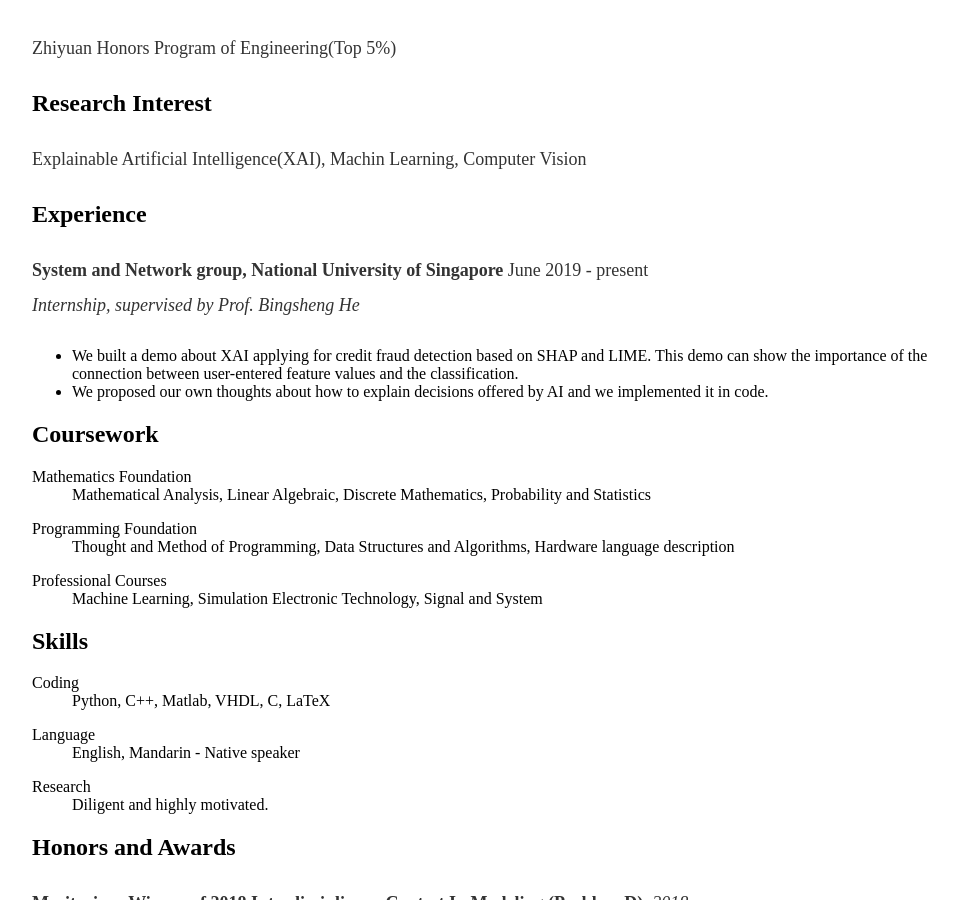
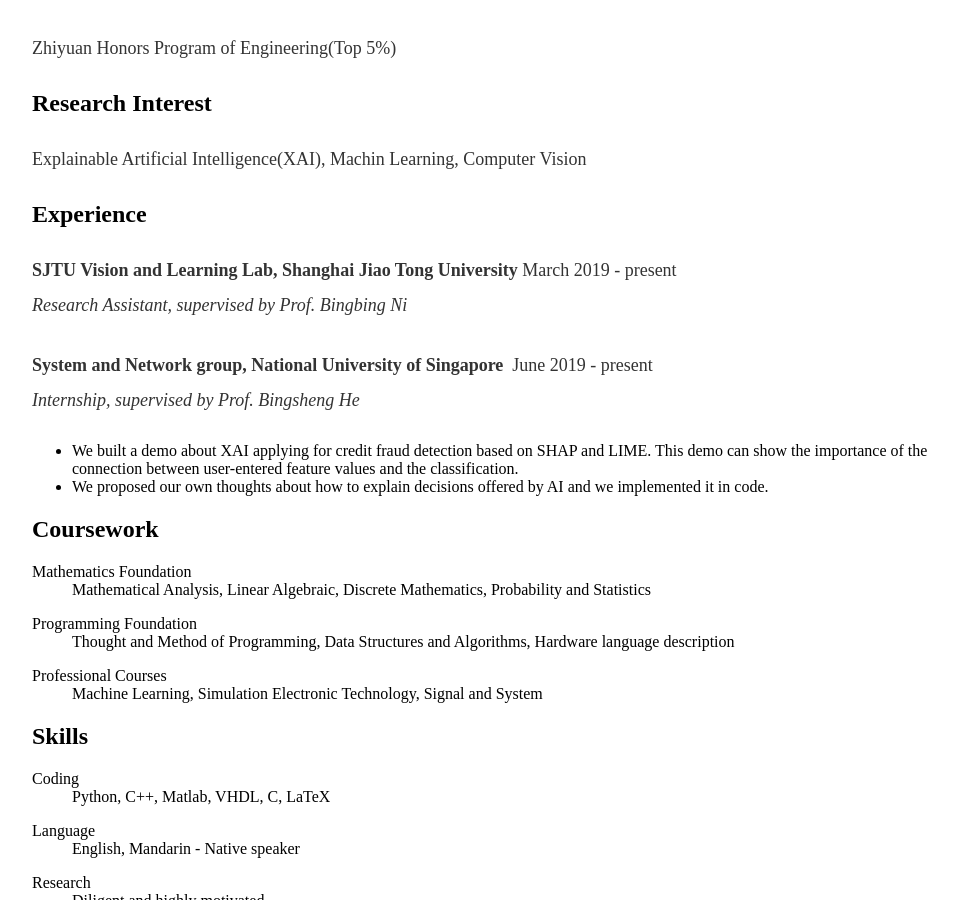
Before and after one commit to SizheWei/SizheWei.github.io, a Jekyll site: the page built from cv/index.html, in a window 1280 px wide and 900 px high, scrolled down 457 px. Shown: the whole window, without its empty margins (128-1086 px from the left). Built offline with Jekyll 4.4.1, drawn with Linux system fonts in a browser that asks for light colours.

Commit message:
modify html cv

```diff
--- a/cv/index.html
+++ b/cv/index.html
@@ -29,7 +29,11 @@
                 <p><font size=4>Explainable Artificial Intelligence(XAI), Machin Learning, Computer Vision</font></p>
 
 				<h2>Experience</h2>
-                <p><font size=4><strong>System and Network group, National University of Singapore</strong> June 2019 - present<br>
+
+				<p><font size=4><strong> SJTU Vision and Learning Lab, Shanghai Jiao Tong University</strong>&nbsp;March 2019 - present<br>
+				<em>Research Assistant, supervised by Prof. Bingbing Ni </em></font></p>
+
+                <p><font size=4><strong>System and Network group, National University of Singapore</strong> &nbsp;June 2019 - present<br>
                 <em>Internship, supervised by Prof. Bingsheng He </em></font></p>
 				<ul>
 				<li>We built a demo about XAI applying for credit fraud detection based on SHAP and LIME. This demo can show the importance of the connection between user-entered feature values and the classification.</li>
```
Also changed, not shown: 1 other file.
